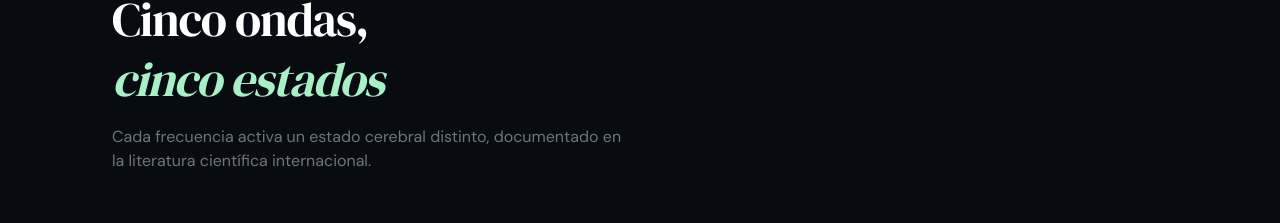
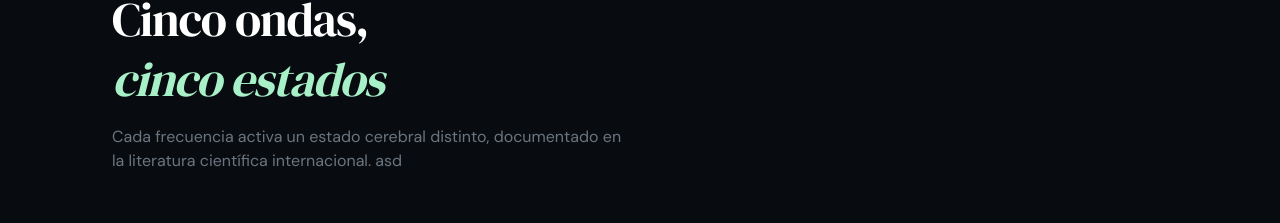
Before and after one commit to Solang3/neurowave, a Next.js app: page / in a window 1280 px wide. Shown: the part 939-1162 px from the top of the page. Built offline with nearby package versions, Linux system fonts and the light colour scheme.

Commit message:
Update WavesSection.tsx

```diff
--- a/src/components/waves/WavesSection.tsx
+++ b/src/components/waves/WavesSection.tsx
@@ -13,7 +13,7 @@ export default function WavesSection() {
       </h2>
       <p className="text-muted max-w-lg mb-16">
         Cada frecuencia activa un estado cerebral distinto, documentado en la
-        literatura científica internacional.
+        literatura científica internacional. asd
       </p>
 
       <div className="grid grid-cols-5 divide-x divide-white/[0.07] border border-white/[0.07] rounded-2xl overflow-hidden">
```
